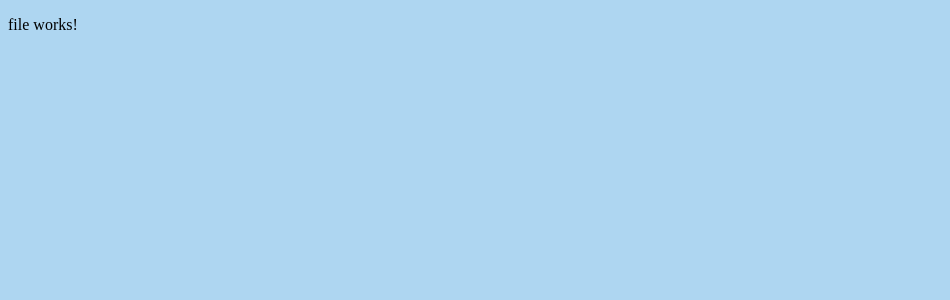
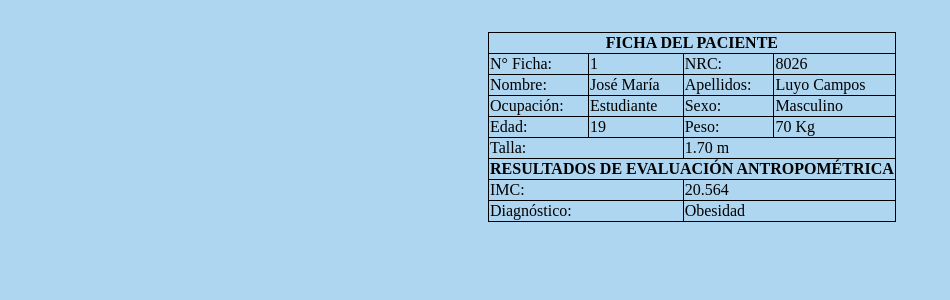
Before and after one commit to jmlc643/rsu-front, an Angular app: page /ficha in a window 1280 px wide. Shown: the top 300 px of the page, without its empty margins (0-950 px from the left). Built offline with nearby package versions, Linux system fonts and the light colour scheme.

Commit message:
Tabla hecha a falta del css

```diff
--- a/src/app/file/file.component.css
+++ b/src/app/file/file.component.css
@@ -0,0 +1,10 @@
+th, td{
+  border: 1px solid black;
+  border-collapse: collapse;
+}
+
+table{
+  border: 1px solid black;
+  border-collapse: collapse;
+  margin: 2rem 0 0 30rem
+}
--- a/src/app/file/file.component.html
+++ b/src/app/file/file.component.html
@@ -1 +1,44 @@
-<p>file works!</p>
+<table>
+  <tr>
+    <th colspan="4">FICHA DEL PACIENTE</th>
+  </tr>
+  <tr>
+    <td>N° Ficha: </td>
+    <td>1</td>
+    <td>NRC: </td>
+    <td>8026</td>
+  </tr>
+  <tr>
+    <td>Nombre: </td>
+    <td>José María</td>
+    <td>Apellidos: </td>
+    <td>Luyo Campos</td>
+  </tr>
+  <tr>
+    <td>Ocupación: </td>
+    <td>Estudiante</td>
+    <td>Sexo: </td>
+    <td>Masculino</td>
+  </tr>
+  <tr>
+    <td>Edad: </td>
+    <td>19</td>
+    <td>Peso: </td>
+    <td>70 Kg</td>
+  </tr>
+  <tr>
+    <td colspan="2">Talla: </td>
+    <td colspan="2">1.70 m</td>
+  </tr>
+  <tr>
+    <th colspan="4">RESULTADOS DE EVALUACIÓN ANTROPOMÉTRICA</th>
+  </tr>
+  <tr>
+    <td colspan="2">IMC: </td>
+    <td colspan="2">20.564</td>
+  </tr>
+  <tr>
+    <td colspan="2">Diagnóstico: </td>
+    <td colspan="2">Obesidad</td>
+  </tr>
+</table>
--- a/src/app/form/form.component.css
+++ b/src/app/form/form.component.css
@@ -47,6 +47,12 @@ input{
   margin: 10px 0 10px 0;
 }
 
+.enviar{
+  display: flex;
+  width: 50px;
+  margin: 10px 0 10px 0;
+}
+
 hr{
   border-color: #E6B1A6;
 }
--- a/src/app/form/form.component.html
+++ b/src/app/form/form.component.html
@@ -86,7 +86,7 @@
     </div>
   </div>
 
-  <input class="alinear" type="submit" name="enviar">
+  <input class="enviar" type="submit" name="enviar">
 
 </form>
 
```
